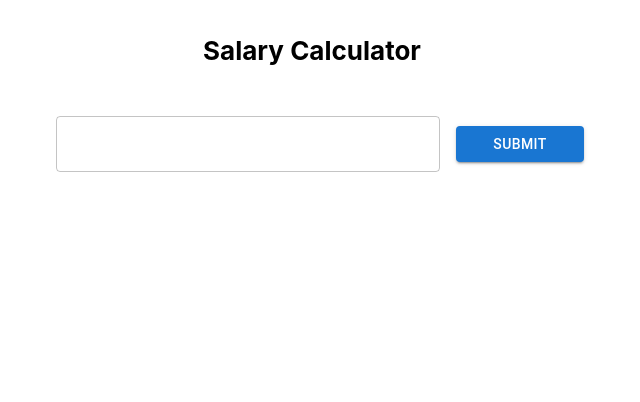
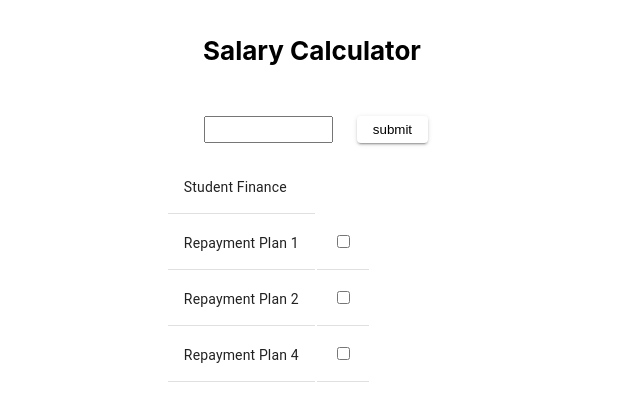
Before and after one commit to OzzProjects/SalaryCalculator, a React (Create React App) app: page / in a window 1280 px wide. Shown: the top 402 px of the page, without its empty margins (328-968 px from the left). Built offline with nearby package versions, Linux system fonts and the light colour scheme.

Commit message:
add-student-finance-logic

```diff
--- a/src/Main.css
+++ b/src/Main.css
@@ -1,3 +1,18 @@
+  .main-wrapper {
+      text-align: center;
+      height: auto;
+      width: auto;
+  }
+
+  .form-wrapper{
+     display: flex;
+     justify-content: center;
+     align-items: center;
+  }
+
+  .input-wrapper{
+
+  }
 
   .main-header {
     display: flex;
@@ -8,6 +23,17 @@
     color: black;
   }
 
+  .main-link {
+    color: #61dafb;
+  }
+
+  .textbox{
+    margin: 16px 8px;
+    padding: 4px;
+    width:40%;
+
+
+  }
   .button-submit{
     margin: 0px 0px 0px 16px;
     padding: 6px 16px;
@@ -18,7 +44,12 @@
     box-shadow: rgb(0 0 0 / 20%) 0px 3px 1px -2px, rgb(0 0 0 / 14%) 0px 2px 2px 0px, rgb(0 0 0 / 12%) 0px 1px 5px 0px;
   }
 
+  .table-wrapper{
+    display: flex;
+    justify-content: center;
+    align-items: center;
 
+  }
   .table-wrapper-styling{
     margin:10px;
     background-color: rgb(255, 255, 255);
@@ -29,3 +60,74 @@
     width: auto;
     overflow-x: auto;
   }
+  .table-itself{
+
+  }
+
+  .table-headers{
+    display: table-header-group;
+  }
+
+  .table-body{
+    display: table-row-group;
+  }
+  .table-header{
+    font-family: Roboto, Helvetica, Arial, sans-serif;
+    font-weight: 400;
+    font-size: 0.875rem;
+    line-height: 1.43;
+    letter-spacing: 0.01071em;
+    display: table-cell;
+    vertical-align: inherit;
+    border-bottom: 1px solid rgb(224, 224, 224);
+    text-align: left;
+    padding: 16px;
+    color: rgba(0, 0, 0, 0.87);
+  }
+  .empty-header{
+    font-family: Roboto, Helvetica, Arial, sans-serif;
+    font-weight: 400;
+    font-size: 0.875rem;
+    line-height: 1.43;
+    letter-spacing: 0.01071em;
+    display: table-cell;
+    vertical-align: inherit;
+    border-bottom: 1px solid rgb(224, 224, 224);
+    text-align: left;
+    padding: 16px;
+    color: rgba(0, 0, 0, 0.87);
+  }
+  .table-row{
+    color: inherit;
+    display: table-row;
+    vertical-align: middle;
+    outline: 0px;
+
+  }
+  .row-title{
+    font-family: Roboto, Helvetica, Arial, sans-serif;
+    font-weight: 400;
+    font-size: 0.875rem;
+    line-height: 1.43;
+    letter-spacing: 0.01071em;
+    text-align: left;
+    display: table-cell;
+    vertical-align: inherit;
+    border-bottom: 1px solid rgb(224, 224, 224);
+    padding: 16px;
+    color: rgba(0, 0, 0, 0.87);
+    flex-direction: row-reverse;
+  }
+  .cell-result{
+    font-family: Roboto, Helvetica, Arial, sans-serif;
+    font-weight: 400;
+    font-size: 0.875rem;
+    line-height: 1.43;
+    letter-spacing: 0.01071em;
+    display: table-cell;
+    vertical-align: inherit;
+    border-bottom: 1px solid rgb(224, 224, 224);
+    padding: 16px;
+    color: rgba(0, 0, 0, 0.87);
+    flex-direction: row-reverse;
+  }
--- a/src/Main.js
+++ b/src/Main.js
@@ -1,18 +1,57 @@
 import React,{useState} from 'react';
 import  './Main.css';
-import { Box,Table,TableHead,TableCell,TableBody,Button,TextField, TableRow } from '@mui/material';
-import styled from 'styled-components';
 
 function Main(){
 
     const [salary,setSalary]= useState("");
     const [IsSubmit,setIsSubmit]=useState(false);
 
+    const onChange = (e)=>{
+        setSalary(e.currentTarget.value);
+    }
+
+    const onChecked = (e)=>{
+        console.log(e);
+        if(e.currentTarget.className === "planOne"){
+            console.log("Clicked Plan One");
+            console.log(repayPlanAttr);
+            setRepayPlanAttr((prevState)=>({
+                ...prevState,
+               repayPlanOne: !repayPlanAttr.repayPlanOne
+            }));
+            console.log(repayPlanAttr);
+        }
+        else if(e.currentTarget.className === "planTwo"){
+            console.log("Clicked Plan Two");
+            console.log(repayPlanAttr);
+            setRepayPlanAttr((prevState)=>({
+                ...prevState,
+                repayPlanTwo: !repayPlanAttr.repayPlanTwo
+              }));
+        }
+        else if(e.currentTarget.className === "planFour"){
+            console.log("Clicked Plan Four");
+            console.log(repayPlanAttr);
+            setRepayPlanAttr((prevState)=>({
+                ...prevState,
+                repayPlanFour: !repayPlanAttr.repayPlanFour
+              }));
+        }
+
+    }
+
     const [salaryAttr, setSalaryAttr]=useState({
         grossSalary:0,
         taxedSalary:0,
         insurancedSalary:0,
+        sfinanceSalary:0,
         netSalary:0
+    });
+
+    const [repayPlanAttr, setRepayPlanAttr]=useState({
+        repayPlanOne:false,
+        repayPlanTwo:false,
+        repayPlanFour:false
     });
 
     const handleSubmit=(e)=>{
@@ -20,12 +59,15 @@ function Main(){
 
         let taxAmount=calculateIncomeTax();
         let NIAmount=calculateNationalInsurance();
-        let netAmount=salary-taxAmount-NIAmount;
+        let sfAmount=calculateRepaymentPlan();
+        console.log(sfAmount);
+        let netAmount=salary-taxAmount-NIAmount-sfAmount;
         setSalaryAttr((prevState)=>({
             ...prevState,
             grossSalary:salary,
             taxedSalary:taxAmount,
             insurancedSalary:NIAmount,
+            sfinanceSalary:sfAmount,
             netSalary:netAmount
 
         }));
@@ -34,8 +76,6 @@ function Main(){
         e.preventDefault();
 
     }
-
-
 
     const calculateIncomeTax=()=>{
         let defaultTaxFreePersonalAllowance=12570;
@@ -87,89 +127,127 @@ function Main(){
         return Math.round((insurancedSalary + Number.EPSILON) * 100) / 100;
     }
 
+    const calculateRepaymentPlan=()=>{
+        let bankOfEnglandInterest=1;
+        let rpi =1;
+        let salaryAmount=salary;
+        console.log(repayPlanAttr);
+        if(repayPlanAttr.repayPlanOne==true)
+        {
+          bankOfEnglandInterest = bankOfEnglandInterest+(bankOfEnglandInterest/100);
+          let repayInterest = (rpi>bankOfEnglandInterest)? rpi :bankOfEnglandInterest;
+          let repayAmount = salary *9 /100;
+          salaryAmount =  (repayAmount+repayInterest);
+        }
+        else if(repayPlanAttr.repayPlanTwo==true)
+        {
+          let repayInterest = rpi+(rpi*3/100);
+          let repayAmount = salary *9 /100;
+          salaryAmount = (repayAmount+repayInterest);
+        }
+        else if(repayPlanAttr.repayPlanFour==true)
+        {
+
+        }
+        else{
+            salaryAmount=0;
+        }
+        return salaryAmount;
+    }
+
+
     return(
-     <Box className="main-wrapper"  sx={{ textAlign: 'center',height: 'auto',width: 'auto'}}>
-
-      <Box className="form-wrapper" sx={{ display: 'flex', justifyContent: 'center', alignItems: 'center' }}>
+     <div className="main-wrapper">
+      <div className="form-wrapper">
        <form onSubmit={handleSubmit}>
         <h4 className="main-header">Salary Calculator </h4>
-         <InputComponent salary={salary} passSetSalary={setSalary}/>
+        <div className="input-wrapper">
+            <input className="textbox" type="textbox" value={salary} onChange={onChange}/>
+            <input className="button-submit" type="submit" value="submit"/>
+        </div>
+        <div className="input-options">
+         <table className="table-itself">
+         <thead className="table-headers">
+             <tr>
+             <th className="table-header"> Student Finance </th>
+             </tr>
+           </thead>
+           <tbody className='table-body'>
+             <tr className='table-row'>
+             <th className='row-title'>Repayment Plan 1</th>
+             <td className='cell-result'>
+              <input type="checkbox" className="planOne"   onChange={onChecked} value="" />
+             </td>
+             </tr>
+             <tr className='table-row'>
+             <th className='row-title'>Repayment Plan 2</th>
+             <td className='cell-result'>
+              <input type="checkbox" className="planTwo"   onChange={onChecked} value="" />
+             </td>
+             </tr>
+             <tr className='table-row'>
+             <th className='row-title'>Repayment Plan 4</th>
+             <td className='cell-result'>
+              <input type="checkbox" className="planFour" onChange={onChecked} value="" />
+             </td>
+             </tr>
+            </tbody>
+            </table>
+        </div>
        </form>
-      </Box>
+      </div>
 
 
       {IsSubmit ?
-      <Box className="table-wrapper" sx={{ display: 'flex', justifyContent: 'center', alignItems: 'center' }}>
+      <div className="table-wrapper">
           <div className="table-wrapper-styling">
-             <Table className="table-itself">
-              <TableHead className="table-headers">
-                  <TableRow>
-                  <TableCell className="empty-header"></TableCell>
-                  <TableCell className="table-header">Yearly</TableCell>
-                  </TableRow>
-              </TableHead>
-              <TableBody className='table-body'>
-                  <TableRow className='table-row'><TableCell className='row-title'>Gross Salary</TableCell><TableCell className='cell-result'>{salary}</TableCell></TableRow>
-                  <TableRow className='table-row'><TableCell className='row-title'>Plus Tax </TableCell><TableCell className='cell-result'>{salaryAttr.taxedSalary}</TableCell></TableRow>
-                  <TableRow className='table-row'><TableCell className='row-title'>Plus NI </TableCell><TableCell className='cell-result'>{salaryAttr.insurancedSalary}</TableCell></TableRow>
-                  <TableRow className='stable-row'><TableCell className='row-title'>Net Salary</TableCell><TableCell className='cell-result'>{salaryAttr.netSalary}</TableCell></TableRow>
-              </TableBody>
-             </Table>
+             <table className="table-itself">
+              <thead className="table-headers">
+                  <tr>
+                  <th className="empty-header"></th>
+                  <th className="table-header">Yearly</th>
+                  <th className="table-header">Monthly</th>
+                  <th className="table-header">Weekly</th>
+                  </tr>
+              </thead>
+              <tbody className='table-body'>
+                  <tr className='table-row'><th className='row-title'>Gross Salary</th>
+                  <td className='cell-result'>{salary}</td>
+                  <td className='cell-result'>{salary/12}</td>
+                  <td className='cell-result'>{salary/52}</td>
+                  </tr>
+                  <tr className='table-row'><th className='row-title'>Plus Tax </th>
+                  <td className='cell-result'>{salaryAttr.taxedSalary}</td>
+                  <td className='cell-result'>{salaryAttr.taxedSalary/12}</td>
+                  <td className='cell-result'>{salaryAttr.taxedSalary/52}</td>
+                  </tr>
+                  <tr className='table-row'><th className='row-title'>Plus NI </th>
+                  <td className='cell-result'>{salaryAttr.insurancedSalary}</td>
+                  <td className='cell-result'>{salaryAttr.insurancedSalary/12}</td>
+                  <td className='cell-result'>{salaryAttr.insurancedSalary/52}</td>
+
+                  </tr>
+                  <tr className='table-row'><th className='row-title'>Plus SFinance </th>
+                  <td className='cell-result'>{salaryAttr.sfinanceSalary}</td>
+                  <td className='cell-result'>{salaryAttr.sfinanceSalary/12}</td>
+                  <td className='cell-result'>{salaryAttr.sfinanceSalary/52}</td>
+                  </tr>
+                  <tr className='table-row'><th className='row-title'>Net Salary</th>
+                  <td className='cell-result'>{salaryAttr.netSalary}</td>
+                  <td className='cell-result'>{salaryAttr.netSalary/12}</td>
+                  <td className='cell-result'>{salaryAttr.netSalary/52}</td>
+                  </tr>
+              </tbody>
+             </table>
              </div>
-      </Box>
+      </div>
       :
       <></>
       }
 
-     </Box>
+
+     </div>
     );
 
 }
-
-
-function InputComponent({salary,passSetSalary}){
-
-    const onChange=(e)=>{
-        passSetSalary(e.currentTarget.value);
-    }
-
-
-    return (<InputWrapper>
-                <TextField id="outlined-basic" sx={{ m: 2, width: {xs: '50vw', sm: '45vw',md: '35vw', lg: '30vw', xl: '40vw' }}}  variant="outlined" value={salary} onChange={onChange}/>
-                <Box className="button-wrapper" sx={{alignItems:'center'}}  >
-                <Button className="button-submit" sx={{ m:0 ,width:{xs: '50vw', sm: '30vw', md:'20vw',lg: '10vw', xl: '20vw' }}}  type="submit" variant="contained" >Submit</Button>
-                </Box>
-            </InputWrapper>);
-}
-
-const InputWrapper = styled.div`
-
-@media (min-width:0px) and (max-width:599px){
-    display:flex;
-    align-items:center;
-    flex-direction: column;
-  }
-@media (min-width:600px) and (max-width:899px){
-    display:flex;
-    align-items:center;
-    flex-direction: column;
-}
-@media (min-width:900px) and (max-width:1199px){
-    display:flex;
-    align-items:center;
-    flex-direction: row;
-}
-@media (min-width:1200px) and (max-width:1535px){
-    display:flex;
-    align-items:center;
-    flex-direction: row;
-}
-@media (min-width:1536){
-    display:flex;
-    align-items:center;
-    flex-direction: column;
-}`;
-
-
-
 export default Main;
```
